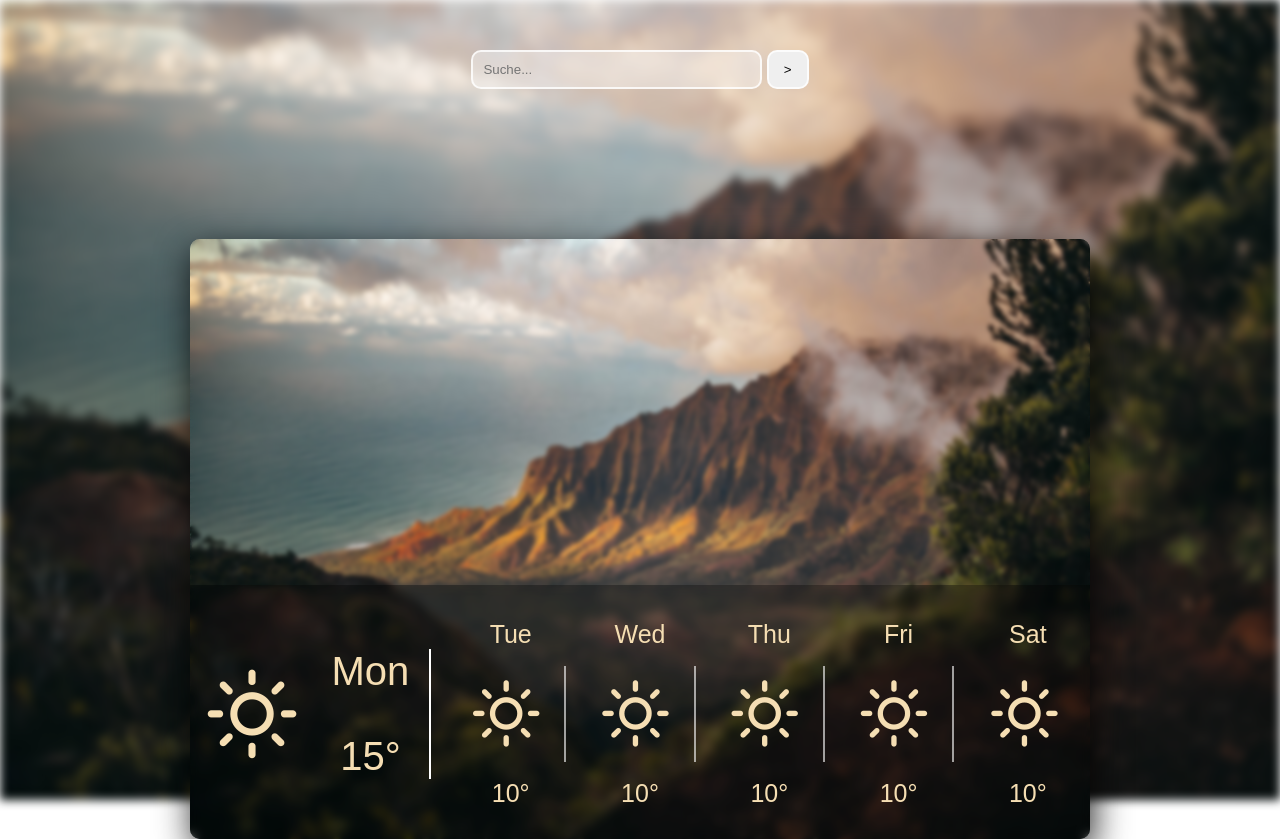
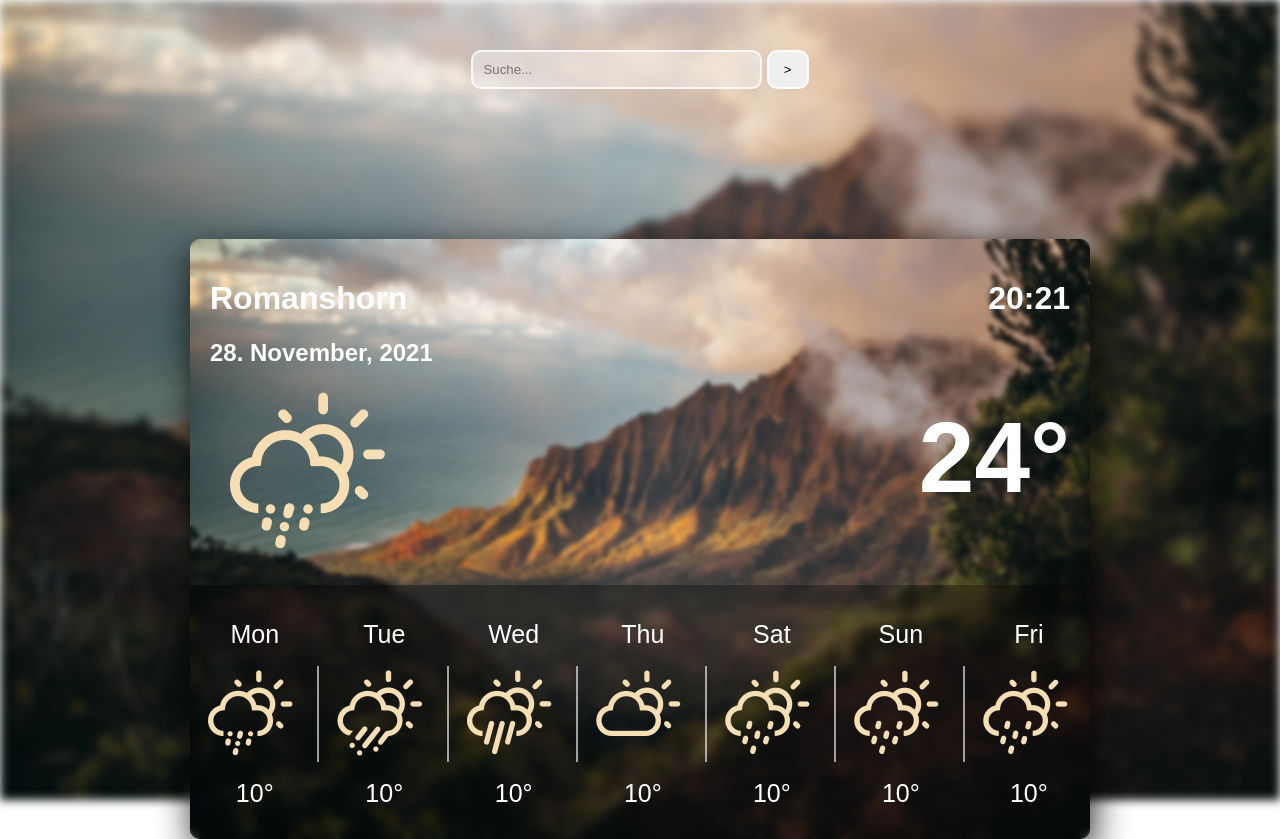
Before and after one commit to Creatorben/CodingProjectHSG, a plain HTML site: page index.html in a window 1280 px wide. Drawn offline with Linux system fonts and the light colour scheme; no server answers.

Commit message:
Finaler Layoutentwurf

```diff
--- a/CSS/styles.css
+++ b/CSS/styles.css
@@ -6,7 +6,7 @@
   --weissdiffus: rgba(255, 255, 255, 0.4);
   --schwarzdiffus: rgba(0, 0, 0, 0.3);
   --schatten: 3px 12px 35px 1px #000000d2;
-  --wetterfontfarbe: wheat;
+  --wetterfontfarbe: white;
   --wetterfontsize: 40px;
   --wetterfontsizeklein: 25px;
   --wetterborder: 2px solid white;
@@ -103,7 +103,7 @@ form {
   display: inline-grid;
   grid-template-columns: repeat(7, 1fr);
   grid-template-rows: 25% 50% 25%;
-  gap: 5px 5px;
+  gap: 5px 0px;
 }
 
 /* Wettervorhersagen */
@@ -127,29 +127,8 @@ form {
   place-self: center;
 }
 
-.tagundtemp1 {
-  grid-column-start: 2;
-  grid-column-end: 3;
-  grid-row-start: 2;
-  grid-row-end: span 1;
-  place-self: center;
-  text-align: center;
-  padding-right: 20px;
-  border-right: var(--wetterborder);
-}
-
-.taggross {
-  font-size: var(--wetterfontsize);
-  margin-top: 0px;
-}
-
-.tempgross {
-  font-size: var(--wetterfontsize);
-  margin-bottom: 0px;
-}
-
 .gross {
-  font-size: 80px;
+  font-size: 110px;
 }
 
 .klein {
@@ -183,72 +162,106 @@ form {
 /* Tag 1 */
 
 #tag1 {
-  grid-column-start: 3;
-  grid-column-end: 4;
+  grid-column-start: 1;
+  grid-column-end: 2;
 }
 
 #icon1 {
-  grid-column-start: 3;
-  grid-column-end: 4;
+  grid-column-start: 1;
+  grid-column-end: 2;
 }
 
 #temp1 {
-  grid-column-start: 3;
-  grid-column-end: 4;
+  grid-column-start: 1;
+  grid-column-end: 2;
 }
 
 /* Tag 2 */
 
 #tag2 {
-  grid-column-start: 4;
-  grid-column-end: 5;
+  grid-column-start: 2;
+  grid-column-end: 3;
 }
 
 #icon2 {
-  grid-column-start: 4;
-  grid-column-end: 5;
+  grid-column-start: 2;
+  grid-column-end: 3;
 }
 
 #temp2 {
-  grid-column-start: 4;
-  grid-column-end: 5;
+  grid-column-start: 2;
+  grid-column-end: 3;
 }
 
 /* Tag 3 */
 
 #tag3 {
-  grid-column-start: 5;
-  grid-column-end: 6;
+  grid-column-start: 3;
+  grid-column-end: 4;
 }
 
 #icon3 {
-  grid-column-start: 5;
-  grid-column-end: 6;
+  grid-column-start: 3;
+  grid-column-end: 4;
 }
 
 #temp3 {
-  grid-column-start: 5;
-  grid-column-end: 6;
+  grid-column-start: 3;
+  grid-column-end: 4;
 }
 
 /* Tag 4 */
 
 #tag4 {
+  grid-column-start: 4;
+  grid-column-end: 5;
+}
+
+#icon4 {
+  grid-column-start: 4;
+  grid-column-end: 5;
+}
+
+#temp4 {
+  grid-column-start: 4;
+  grid-column-end: 5;
+}
+
+/* Tag 5 */
+
+#tag5 {
+  grid-column-start: 5;
+  grid-column-end: 6;
+}
+
+#icon5 {
+  grid-column-start: 5;
+  grid-column-end: 6;
+}
+
+#temp5 {
+  grid-column-start: 5;
+  grid-column-end: 6;
+}
+
+/* Tag 6 */
+
+#tag5 {
   grid-column-start: 6;
   grid-column-end: 7;
 }
 
-#icon4 {
+#icon5 {
   grid-column-start: 6;
   grid-column-end: 7;
 }
 
-#temp4 {
+#temp5 {
   grid-column-start: 6;
   grid-column-end: 7;
 }
 
-/* Tag 5 */
+/* Tag 7 */
 
 #tag5 {
   grid-column-start: 7;
@@ -265,3 +278,35 @@ form {
   grid-column-start: 7;
   grid-column-end: 8;
 }
+
+/* Grosse Tagesvorhersage */
+
+.wetterinhalt .grid {
+  display: grid;
+  grid-template-columns: repeat(2, minmax(300px, 1fr));
+  width: 100%;
+  height: 58%;
+  color: var(--wetterfontfarbe);
+}
+
+.standort,
+.temperaturGross {
+  padding: 20px 20px 0px 20px;
+}
+
+.grossesIcon {
+  padding: 30px 0px 10px 20px;
+}
+
+.temperaturGross {
+  justify-self: end;
+}
+
+#zeit {
+  text-align: right;
+}
+
+#tempgross {
+  font-size: 100px;
+  margin-bottom: 0;
+}
--- a/app.js
+++ b/app.js
@@ -4,6 +4,8 @@ let eingabe = [];
 
 function ortSpeichern(e) {
   e.preventDefault();
+  sessionStorage.removeItem("Ort");
+  sessionStorage.clear();
   let ort = document.getElementById("ort").value;
   eingabe.push(ort);
   sessionStorage.setItem("Ort", JSON.stringify(eingabe));
@@ -53,3 +55,54 @@ function hintergrundWechseln() {
 }
 
 window.onload = hintergrundWechseln();
+
+// Wetter für Standort abrufen
+
+function Standortwetter() {
+  let ort = sessionStorage.getItem("Ort");
+  let ortN = JSON.parse(ort);
+  console.log(ortN[ortN.length - 1]);
+  let ortNormal = ortN[ortN.length - 1];
+  // Zuerst aktuellen Ort in Dokument schreiben //
+  let döttmuendeortane = document.getElementById("place");
+  döttmuendeortane.innerHTML = ortNormal;
+}
+
+btn.addEventListener("click", Standortwetter);
+
+// Aktuelles Datum und Zeit einfügen
+
+function aktuellesDatum() {
+  let heute = new Date();
+  const monthNames = [
+    "Januar",
+    "Februar",
+    "März",
+    "April",
+    "Mai",
+    "Juni",
+    "Juli",
+    "August",
+    "September",
+    "Oktober",
+    "November",
+    "Dezember",
+  ];
+  function pad(value) {
+    if (value < 10) {
+      return "0" + value;
+    } else {
+      return value;
+    }
+  }
+  let datum = `${heute.getDate()}. ${
+    monthNames[heute.getMonth()]
+  }, ${heute.getFullYear()}`;
+  let zeit = `${heute.getHours()}:${pad(heute.getUTCMinutes())}`;
+  let döttechunntsdatumane = document.getElementById("datum");
+  let döttechunntziitane = document.getElementById("zeit");
+  döttechunntsdatumane.innerHTML = datum;
+  döttechunntziitane.innerHTML = zeit;
+}
+
+window.onload = aktuellesDatum();
--- a/index.html
+++ b/index.html
@@ -23,49 +23,65 @@
     </div>
     <div class="wettercontainer" id="wettercontainer">
         <div class="wetterinhalt">
-
+            <div class="grid">
+                <div class="standort">
+                    <h1 id="place">Romanshorn</h1>
+                    <h2 id="datum"></h2>
+                    <div class="grossesIcon">
+                        <i class="wi wi-day-sleet gross"></i>
+                    </div>
+                </div>
+                <div class="temperaturGross">
+                    <h1 id="zeit"></h1>
+                    <h2 id="tempgross">24°</h2>
+                </div>
+            </div>
         </div>
         <div class="wetterinhaltblur"></div>
         <div class="vorhersageblur"></div>
         <div class="vorhersage">
-            <!-- Aktuelle Vorhersage -->
-            <div class="wettericon">
-                <i class="wi wi-day-sunny gross"></i>
-            </div>
-            <div class="tagundtemp1">
-                <p class="taggross">Mon</p>
-                <p class="tempgross">15°</p>
-            </div>
             <!-- Erster Tag -->
-            <div class="tag" id="tag1">Tue</div>
+            <div class="tag" id="tag1">Mon</div>
             <div class="icon" id="icon1">
-                <i class="wi wi-day-sunny klein"></i>
+                <i class="wi wi-day-sleet klein"></i>
             </div>
             <div class="temp" id="temp1">10°</div>
             <!-- Zweiter Tag -->
-            <div class="tag" id="tag2">Wed</div>
+            <div class="tag" id="tag2">Tue</div>
             <div class="icon" id="icon2">
-                <i class="wi wi-day-sunny klein"></i>
+                <i class="wi wi-day-rain-wind klein"></i>
             </div>
             <div class="temp" id="temp2">10°</div>
             <!-- Dritter Tag -->
-            <div class="tag" id="tag3">Thu</div>
+            <div class="tag" id="tag3">Wed</div>
             <div class="icon" id="icon3">
-                <i class="wi wi-day-sunny klein"></i>
+                <i class="wi wi-day-rain klein"></i>
             </div>
             <div class="temp" id="temp3">10°</div>
             <!-- Vierter Tag -->
-            <div class="tag" id="tag4">Fri</div>
+            <div class="tag" id="tag4">Thu</div>
             <div class="icon" id="icon4">
-                <i class="wi wi-day-sunny klein"></i>
+                <i class="wi wi-day-cloudy klein"></i>
             </div>
             <div class="temp" id="temp4">10°</div>
             <!-- Fünfter Tag -->
-            <div class="tag" id="tag5">Sat</div>
+            <div class="tag" id="tag5">Fri</div>
             <div class="icon" id="icon5">
-                <i class="wi wi-day-sunny klein"></i>
+                <i class="wi wi-day-showers klein"></i>
             </div>
             <div class="temp" id="temp5">10°</div>
+            <!-- Sechster Tag -->
+            <div class="tag" id="tag6">Sat</div>
+            <div class="icon" id="icon6">
+                <i class="wi wi-day-showers klein"></i>
+            </div>
+            <div class="temp" id="temp6">10°</div>
+            <!-- Siebter Tag -->
+            <div class="tag" id="tag7">Sun</div>
+            <div class="icon" id="icon7">
+                <i class="wi wi-day-showers klein"></i>
+            </div>
+            <div class="temp" id="temp7">10°</div>
         </div>
     </div>
     <script src="app.js"></script>
```
